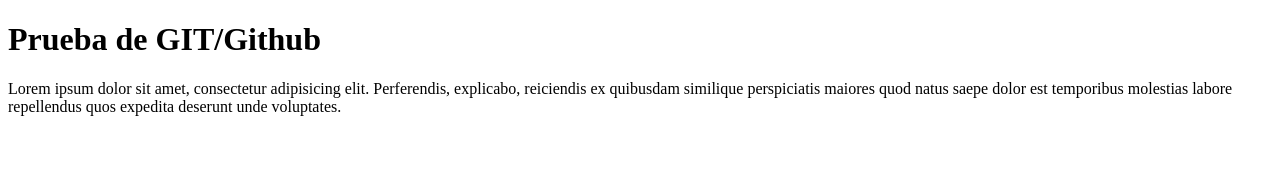
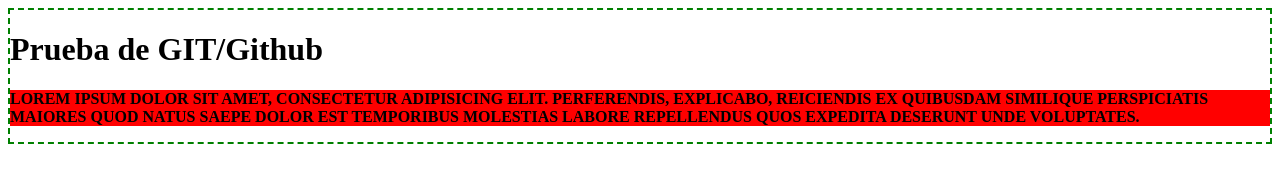
Before and after one commit to ludiva/ADSI-583563, a plain HTML site: page index.html in a window 1280 px wide. Drawn offline with Linux system fonts and the light colour scheme.

Commit message:
Algo de CSS

```diff
--- a/index.html
+++ b/index.html
@@ -3,6 +3,18 @@
 <head>
 	<meta charset="UTF-8">
 	<title>Prueba de GIT/Github</title>
+
+	<style>
+	body {
+		border: 2px dashed green;
+	}
+
+	p {
+		text-transform: uppercase;
+		font-weight: bold;
+		background-color: red;
+	}
+	</style>
 </head>
 <body>
 	<h1>Prueba de GIT/Github</h1>
```
